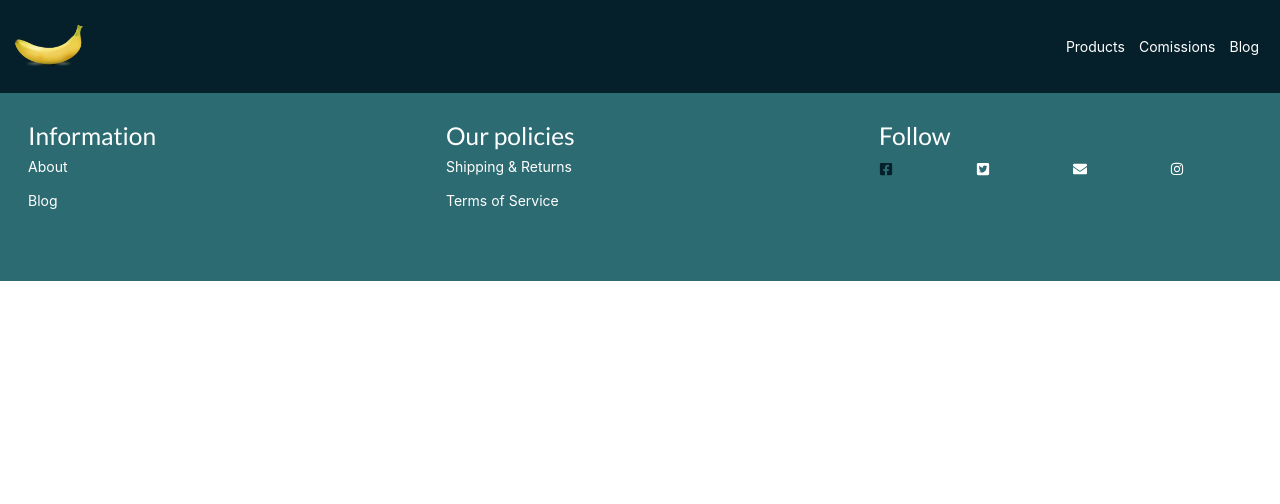
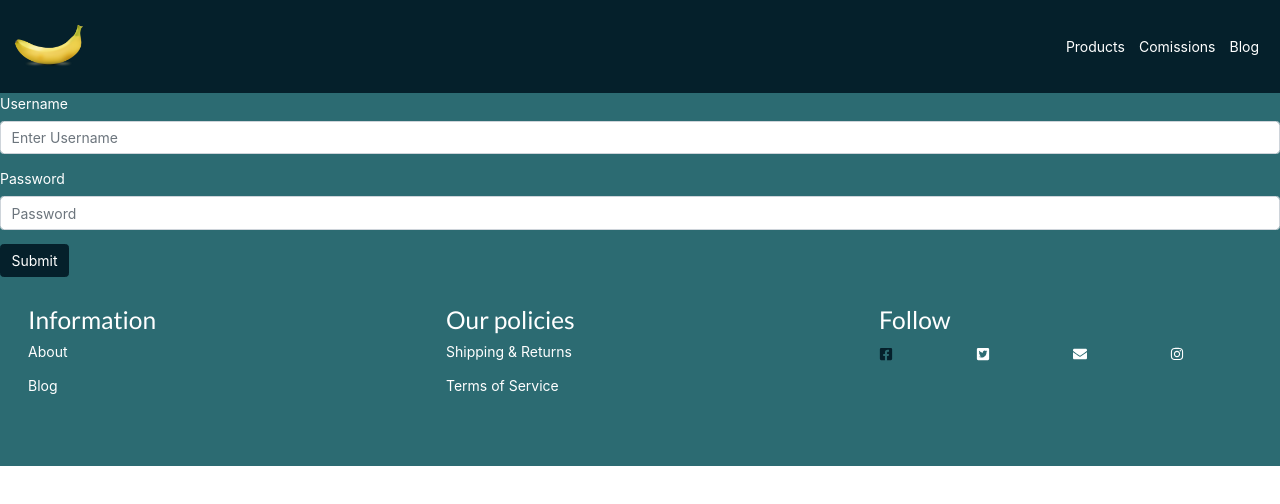
Before and after one commit to kevlpz/nana-cake, a React (Create React App) app: page /register in a window 1280 px wide. Shown: the top 504 px of the page. Built offline with nearby package versions, Linux system fonts and the light colour scheme.

Commit message:
creates register component

```diff
--- a/src/App.js
+++ b/src/App.js
@@ -4,6 +4,7 @@ import Header from './components/Header';
 import Footer from './components/Footer';
 import { Switch, Route } from 'react-router-dom';
 import Home from './components/Home';
+import Register from './components/Register';
 import Crochet from './components/Crochet';
 import Stickers from './components/Stickers';
 import Buttons from './components/Buttons';
@@ -16,6 +17,7 @@ function App() {
 
       <Switch>
         <Route exact path="/" component={Home} />
+        <Route path="/register" component={Register} />
         <Route path="/crochet" component={Crochet} />
         <Route path="/stickers" component={Stickers} />
         <Route path="/buttons" component={Buttons} />
--- /dev/null
+++ b/src/components/Register.js
@@ -0,0 +1,42 @@
+import React from 'react';
+import Form from 'react-bootstrap/Form';
+import Button from 'react-bootstrap/Button';
+import Axios from 'axios';
+
+const Register = props => {
+    const handleSubmit = e => {
+        e.preventDefault();
+        const newUser = {
+            username: document.querySelector('#formBasicUsername').value,
+            password: document.querySelector('#formBasicPassword').value
+        }
+        Axios.post('http://localhost:5000/users/register', newUser)
+            .then(res => {
+                console.log(res)
+                document.querySelector('#formBasicUsername').value = '';
+                document.querySelector('#formBasicPassword').value = '';
+                props.history.push('/')
+            })
+            .catch(err => console.log(err));
+    }
+
+    return (
+        <Form onSubmit={handleSubmit}>
+            <Form.Group controlId="formBasicUsername">
+                <Form.Label>Username</Form.Label>
+                <Form.Control type="text" placeholder="Enter Username" />
+            </Form.Group>
+
+            <Form.Group controlId="formBasicPassword">
+                <Form.Label>Password</Form.Label>
+                <Form.Control type="password" placeholder="Password" />
+            </Form.Group>
+
+            <Button variant="primary" type="submit">
+                Submit
+            </Button>
+        </Form>
+    )
+}
+
+export default Register;
```
